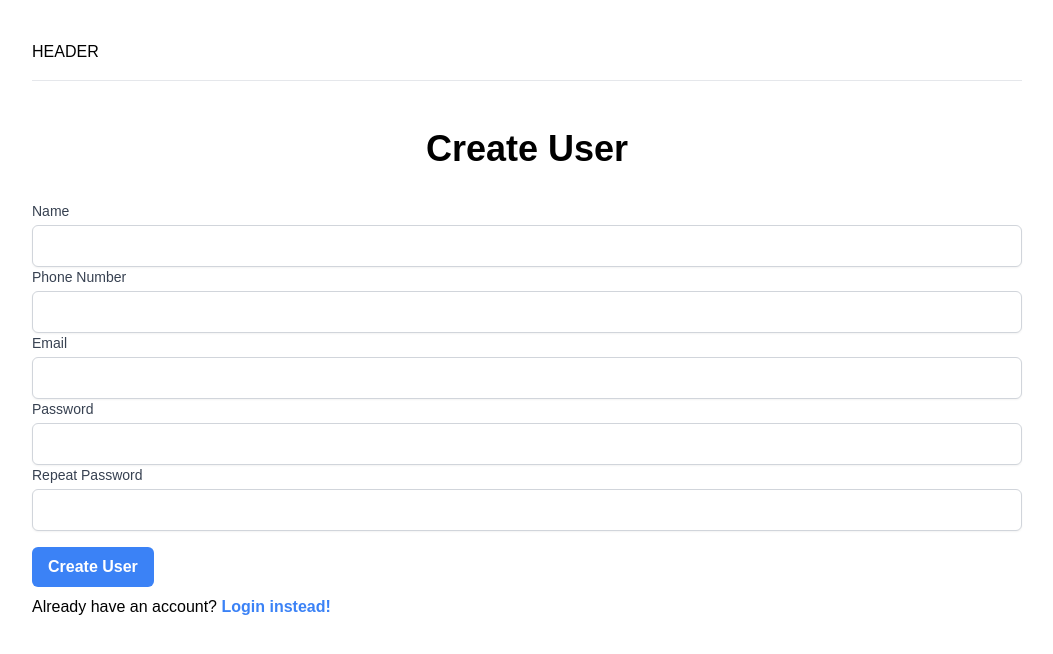
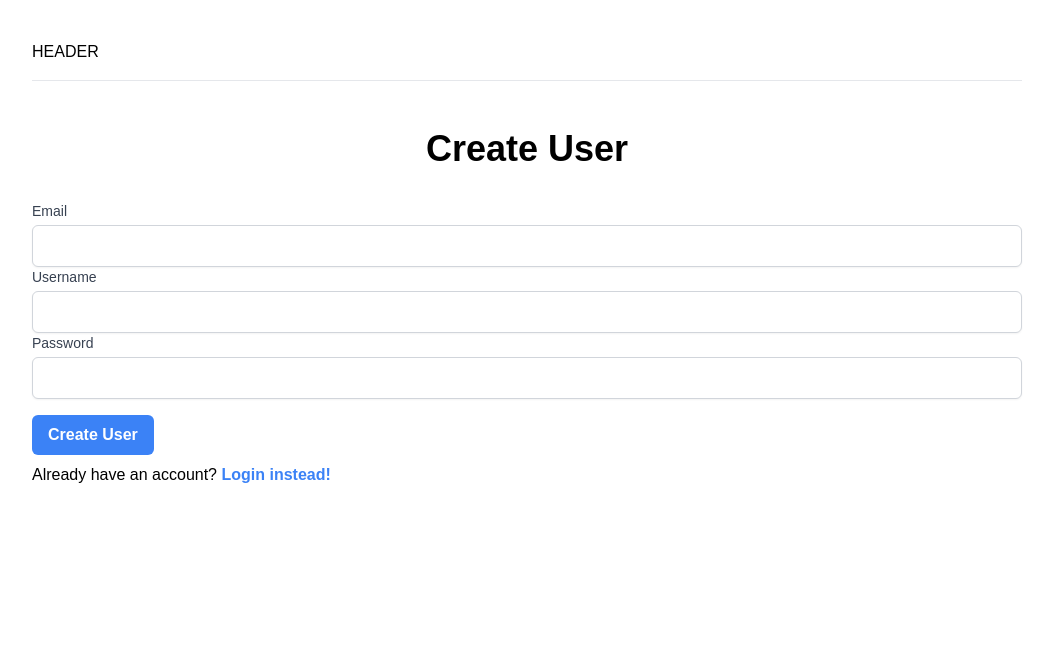
Before and after one commit to kea-projects-gobs/restfulkino-frontend, a React (Vite) app: page /createuser in a window 1280 px wide. Shown: the top 654 px of the page, without its empty margins (113-1166 px from the left). Built offline with nearby package versions, Linux system fonts and the light colour scheme.

Commit message:
updated forms to match backend

```diff
--- a/src/Pages/CreateUserPage/CreateUserForm.tsx
+++ b/src/Pages/CreateUserPage/CreateUserForm.tsx
@@ -3,35 +3,37 @@ import { Link } from 'react-router-dom';
 import InputField from '../../generic-components/InputField';
 
 export default function CreateUserForm() {
-  const [name, setName] = useState('');
-  const [phoneNumber, setPhoneNumber] = useState('');
+  //const [name, setName] = useState('');
+  //const [phoneNumber, setPhoneNumber] = useState('');
   const [email, setEmail] = useState('');
+  const [username, setUsername] = useState('');
   const [password, setPassword] = useState('');
-  const [repeatPassword, setRepeatPassword] = useState('');
+  //const [repeatPassword, setRepeatPassword] = useState('');
 
   const handleCreateUser = () => {
     // Tilføj logik til at oprette brugeren
-    console.log('Name:', name);
-    console.log('Phone Number:', phoneNumber);
+    //console.log('Name:', name);
+    //console.log('Phone Number:', phoneNumber);
     console.log('Email:', email);
+    console.log('Username:', username);
     console.log('Password:', password);
-    console.log('Repeat Password:', repeatPassword);
+    //console.log('Repeat Password:', repeatPassword);
   };
 
   return (
     <div>
-      <InputField
+      {/* <InputField
         label="Name"
         type="text"
         value={name}
         onChange={(e) => setName(e.target.value)}
-      />
-      <InputField
+      /> */}
+      {/* <InputField
         label="Phone Number"
         type="text"
         value={phoneNumber}
         onChange={(e) => setPhoneNumber(e.target.value)}
-      />
+      /> */}
       <InputField
         label="Email"
         type="email"
@@ -39,17 +41,23 @@ export default function CreateUserForm() {
         onChange={(e) => setEmail(e.target.value)}
       />
       <InputField
+        label="Username"
+        type="text"
+        value={username}
+        onChange={(e) => setUsername(e.target.value)}
+      />
+      <InputField
         label="Password"
         type="password"
         value={password}
         onChange={(e) => setPassword(e.target.value)}
       />
-      <InputField
+      {/* <InputField
         label="Repeat Password"
         type="password"
         value={repeatPassword}
         onChange={(e) => setRepeatPassword(e.target.value)}
-      />
+      /> */}
       <button onClick={handleCreateUser} className="bg-blue-500 text-white font-bold px-4 py-2 rounded-md mt-4">
         Create User
       </button>
--- a/src/Pages/LoginPage/LoginForm.tsx
+++ b/src/Pages/LoginPage/LoginForm.tsx
@@ -2,22 +2,22 @@ import { useState } from 'react';
 import { Link } from 'react-router-dom';
 import InputField from '../../generic-components/InputField';
 export default function LoginForm() {
-  const [email, setEmail] = useState('');
+  const [username, setUsername] = useState('');
   const [password, setPassword] = useState('');
 
   const handleLogin = () => {
     //tilføj logik til at behandle login
-    console.log('Email:', email);
+    console.log('Username:', username);
     console.log('Password:', password);
   };
 
   return (
     <div>
       <InputField
-        label="Email"
+        label="Username"
         type="text"
-        value={email}
-        onChange={(e) => setEmail(e.target.value)}
+        value={username}
+        onChange={(e) => setUsername(e.target.value)}
       />
       <InputField
         label="Password"
```
